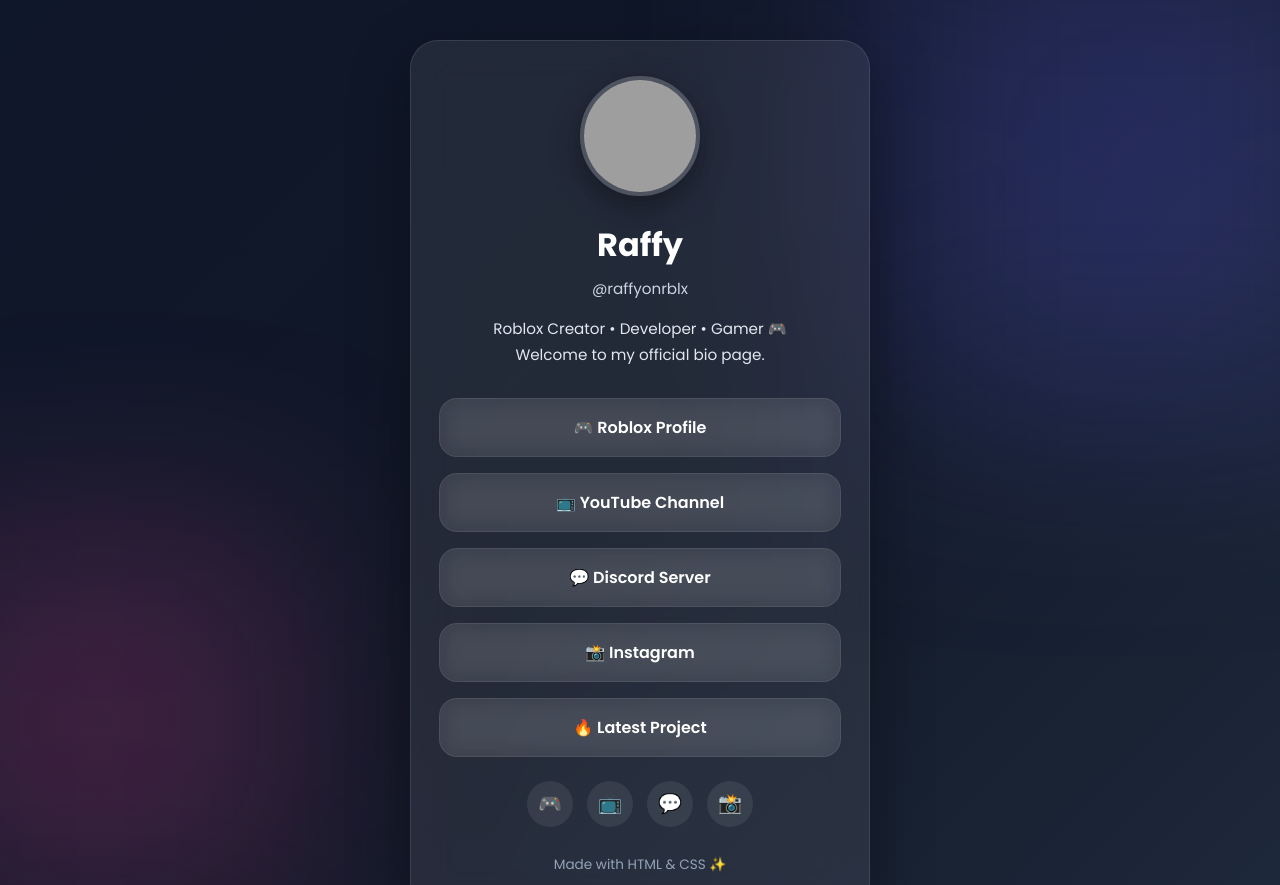
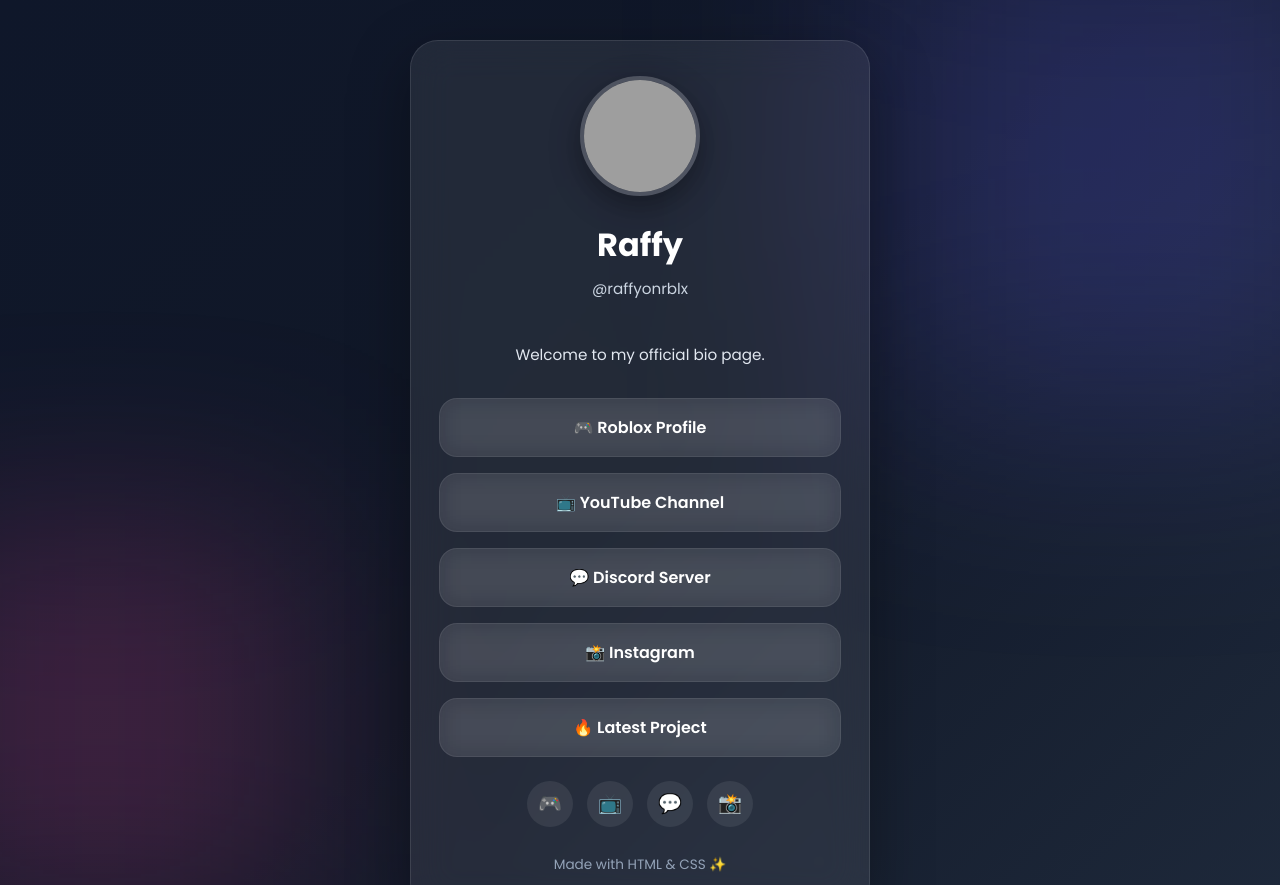
Before and after one commit to RomeJee/yawaer, a plain HTML site: page index.html in a window 1280 px wide. Shown: the top 885 px of the page. Drawn offline with Linux system fonts and the light colour scheme; grey boxes are pictures that could not be loaded.

Commit message:
Update index.html

```diff
--- a/index.html
+++ b/index.html
@@ -224,7 +224,7 @@
       <p class="username">@raffyonrblx</p>
 
       <p class="bio">
-        Roblox Creator • Developer • Gamer 🎮<br>
+        <br>
         Welcome to my official bio page.
       </p>
 
```
